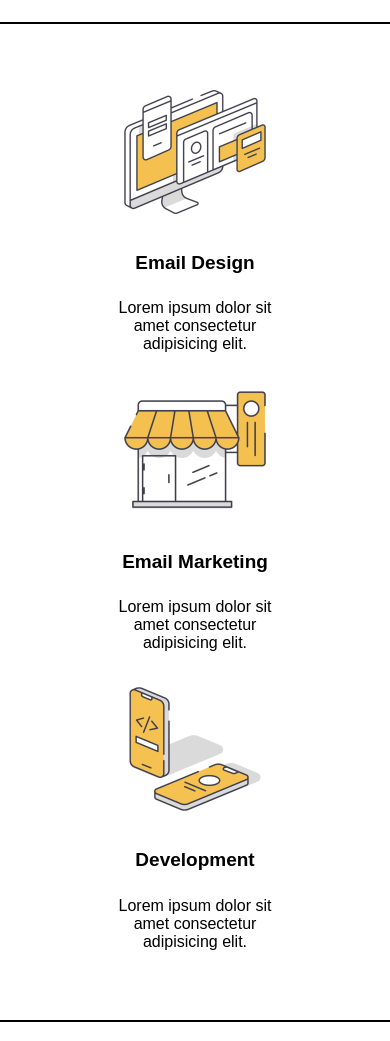
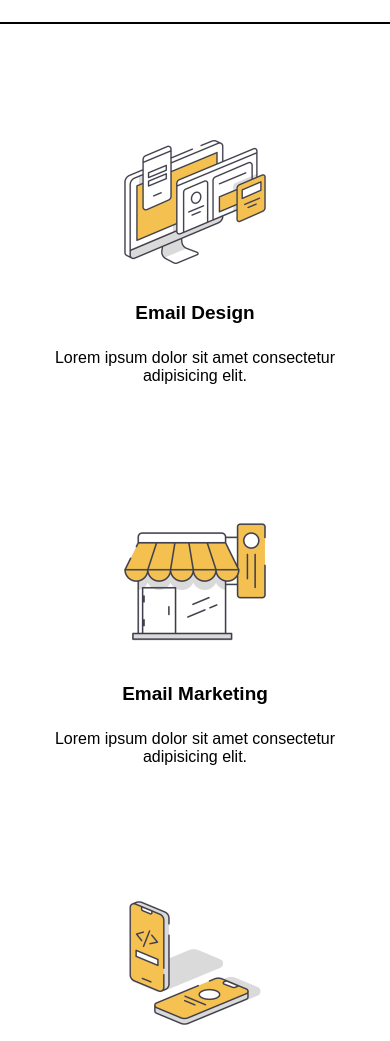
Before and after one commit to m6rie/html-email, a plain HTML site: page SailChimp/index.html in a window 390 px wide. Shown: the part 680-1721 px from the top of the page. Drawn offline with Linux system fonts and the light colour scheme.

Commit message:
Update index.html
url images and better responsiveness

```diff
--- a/SailChimp/index.html
+++ b/SailChimp/index.html
@@ -43,6 +43,10 @@
             max-width: 100% !important;
             text-align: center;
           }
+          .three-col {
+            max-width: 100% !important;
+            padding: 50px;
+          }
         }
         @media screen and (min-width: 531px) {
           .col-sml {
@@ -53,6 +57,9 @@
           }
           .col-half {
             max-width: 48% !important;
+          }
+          .three-col {
+            max-width: 30% !important;
           }
         }
     </style>
@@ -79,7 +86,7 @@
                                   <td style="width:240px;" valign="top">
                                     <![endif]-->
                                       <div class="col-half" style="display:inline-block;width:100%;max-width:240px;vertical-align:top;font-family:Arial, Helvetica, sans-serif;">
-                                        <img src="./img/logo.png" alt="Company logo" width="240" style="width: 240px;max-width:80%;">
+                                        <img src="https://raw.githubusercontent.com/m6rie/html-email/main/SailChimp/img/logo.png" alt="Company logo" width="240" style="width: 240px;max-width:80%;">
                                       </div>
                                     <!--[if mso]>
                                   </td>
@@ -87,11 +94,11 @@
                                     <![endif]-->
                                       <div class="col-half" style="display:inline-block;width:100%;max-width:240px;vertical-align:top;font-family:Arial, Helvetica, sans-serif;">
                                         <p style="padding: 0 0px 5px 35px;">
-                                          <span><img src="./img/facebook.png" width="30" alt="facebook logo" style="width:30px;max-width:80%;"></span>
-                                          <span><img src="./img/twitter.png" width="30" alt="twitter logo" style="width:30px;max-width:80%;"></span>
-                                          <span><img src="./img/youtube.png" width="30" alt="youtube logo" style="width:30px;max-width:80%;"></span>
-                                          <span><img src="./img/linkedin.png" width="30" alt="LinkedIn logo" style="width:30px;max-width:80%;"></span>
-                                          <span><img src="./img/instagram.png" width="30" alt="instagram logo" style="width:30px;max-width:80%;"></span>
+                                          <span><img src="https://github.com/m6rie/html-email/blob/main/SailChimp/img/facebook.png?raw=true" width="30" alt="facebook logo" style="width:30px;max-width:80%;"></span>
+                                          <span><img src="https://github.com/m6rie/html-email/blob/main/SailChimp/img/twitter.png?raw=true" width="30" alt="twitter logo" style="width:30px;max-width:80%;"></span>
+                                          <span><img src="https://github.com/m6rie/html-email/blob/main/SailChimp/img/youtube.png?raw=true" width="30" alt="youtube logo" style="width:30px;max-width:80%;"></span>
+                                          <span><img src="https://github.com/m6rie/html-email/blob/main/SailChimp/img/linkedin.png?raw=true" width="30" alt="LinkedIn logo" style="width:30px;max-width:80%;"></span>
+                                          <span><img src="https://github.com/m6rie/html-email/blob/main/SailChimp/img/instagram.png?raw=true" width="30" alt="instagram logo" style="width:30px;max-width:80%;"></span>
                                         </p>
                                       </div>
                                     <!--[if mso]>
@@ -104,7 +111,7 @@
                         <!-- main image -->
                         <tr>
                           <td style="border:none;padding:0;">
-                            <img src="./img/banner.jpg" alt="banner with the text: 'Company Newsletter. Learn HTML Email Development!' " width="100%" style="height:auto;border:none;text-decoration:none;">
+                            <img src="https://github.com/m6rie/html-email/blob/main/SailChimp/img/banner.jpg?raw=true" alt="banner with the text: 'Company Newsletter. Learn HTML Email Development!' " width="100%" style="height:auto;border:none;text-decoration:none;">
                           </td>
                         </tr>
                         <!-- first § -->
@@ -118,28 +125,28 @@
                         <!-- second § -->
                         <tr>
                           <td style="background-color: #fff;text-align:center; padding: 50px 0px;border-bottom: solid black 2px;">
-                            <table style="display: inline-block; vertical-align: top; width: 100%;max-width: 195px;">
+                            <table class="three-col" style="display: inline-block; vertical-align: top; width: 100%;max-width: 195px;">
                               <tr>
                                 <td>
-                                  <img src="./img/design.png" alt="image of a computer monitor" width="150">
+                                  <img src="https://github.com/m6rie/html-email/blob/main/SailChimp/img/design.png?raw=true" alt="image of a computer monitor" width="150">
                                   <h4>Email Design</h4>
                                   <p>Lorem ipsum dolor sit amet consectetur adipisicing elit.</p>
                                 </td>
                               </tr>
                             </table>
-                            <table style="display: inline-block; vertical-align: top; width: 100%;max-width: 195px;">
+                            <table class="three-col" style="display: inline-block; vertical-align: top; width: 100%;max-width: 195px;">
                               <tr>
                                 <td>
-                                  <img src="./img/marketing.png" alt="image of a shop" width="150">
+                                  <img src="https://github.com/m6rie/html-email/blob/main/SailChimp/img/marketing.png?raw=true" alt="image of a shop" width="150">
                                   <h4>Email Marketing</h4>
                                   <p>Lorem ipsum dolor sit amet consectetur adipisicing elit.</p>
                                 </td>
                               </tr>
                             </table>
-                            <table style="display: inline-block; vertical-align: top; width: 100%;max-width: 195px;">
+                            <table class="three-col" style="display: inline-block; vertical-align: top; width: 100%;max-width: 195px;">
                               <tr>
                                 <td>
-                                  <img src="./img/development.png" alt="image of 2 phones with their screen on: one up and one laying on an invisible table" width="150">
+                                  <img src="https://github.com/m6rie/html-email/blob/main/SailChimp/img/development.png?raw=true" alt="image of 2 phones with their screen on: one up and one laying on an invisible table" width="150">
                                   <h4>Development</h4>
                                   <p>Lorem ipsum dolor sit amet consectetur adipisicing elit.</p>
                                 </td>
@@ -156,7 +163,7 @@
                                   <td style="width:280px;" valign="top">
                                     <![endif]-->
                                       <div class="col-half" style="display:inline-block;width:100%;max-width:280px;vertical-align:top;font-family:Arial, Helvetica, sans-serif; padding-bottom: 20px;">
-                                        <img src="./img/palette.png" alt="palette" width="280" style="width: 280px;max-width:80%;">
+                                        <img src="https://github.com/m6rie/html-email/blob/main/SailChimp/img/palette.png?raw=true" alt="palette" width="280" style="width: 280px;max-width:80%;">
                                       </div>
                                     <!--[if mso]>
                                   </td>
@@ -178,15 +185,15 @@
                         <!-- footer -->
                         <tr>
                           <td style="background-color: black; text-align: center;padding: 50px; color: #fff;border:0;margin: 0; width: 100%;">
-                            <img src="./img/logo.png" alt="company logo" width="200">
+                            <img src="https://github.com/m6rie/html-email/blob/main/SailChimp/img/logo.png?raw=true" alt="company logo" width="200">
                             <p>SailChimp HTML Email Template</p>
                             <p>123 Street Road, City, State 55555</p>
                             <p>
-                              <span><img src="./img/facebook.png" width="40" alt="facebook logo" style="width:40px;max-width:80%;"></span>
-                              <span><img src="./img/twitter.png" width="40" alt="twitter logo" style="width:40px;max-width:80%;"></span>
-                              <span><img src="./img/youtube.png" width="40" alt="youtube logo" style="width:40px;max-width:80%;"></span>
-                              <span><img src="./img/linkedin.png" width="40" alt="LinkedIn logo" style="width:40px;max-width:80%;"></span>
-                              <span><img src="./img/instagram.png" width="40" alt="instagram logo" style="width:40px;max-width:80%;"></span>
+                              <span><img src="https://github.com/m6rie/html-email/blob/main/SailChimp/img/facebook.png?raw=true" width="40" alt="facebook logo" style="width:40px;max-width:80%;"></span>
+                              <span><img src="https://github.com/m6rie/html-email/blob/main/SailChimp/img/twitter.png?raw=true" width="40" alt="twitter logo" style="width:40px;max-width:80%;"></span>
+                              <span><img src="https://github.com/m6rie/html-email/blob/main/SailChimp/img/youtube.png?raw=true" width="40" alt="youtube logo" style="width:40px;max-width:80%;"></span>
+                              <span><img src="https://github.com/m6rie/html-email/blob/main/SailChimp/img/linkedin.png?raw=true" width="40" alt="LinkedIn logo" style="width:40px;max-width:80%;"></span>
+                              <span><img src="https://github.com/m6rie/html-email/blob/main/SailChimp/img/instagram.png?raw=true" width="40" alt="instagram logo" style="width:40px;max-width:80%;"></span>
                             </p>
                             <p><a class="unsub" href="#" style="text-decoration:underline;color:#fff;">UNSUBSCRIBE</a></p>
                           </td>
```
